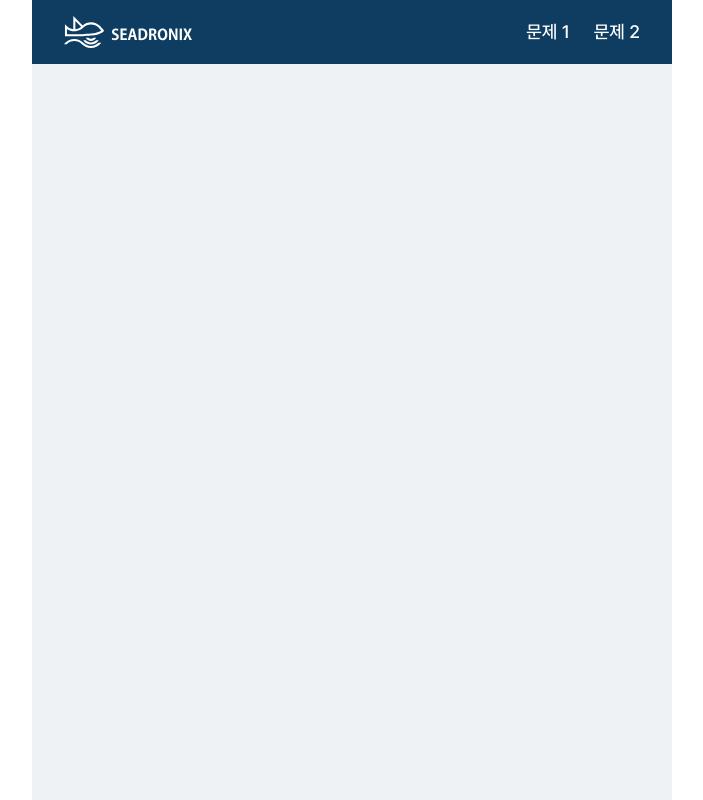
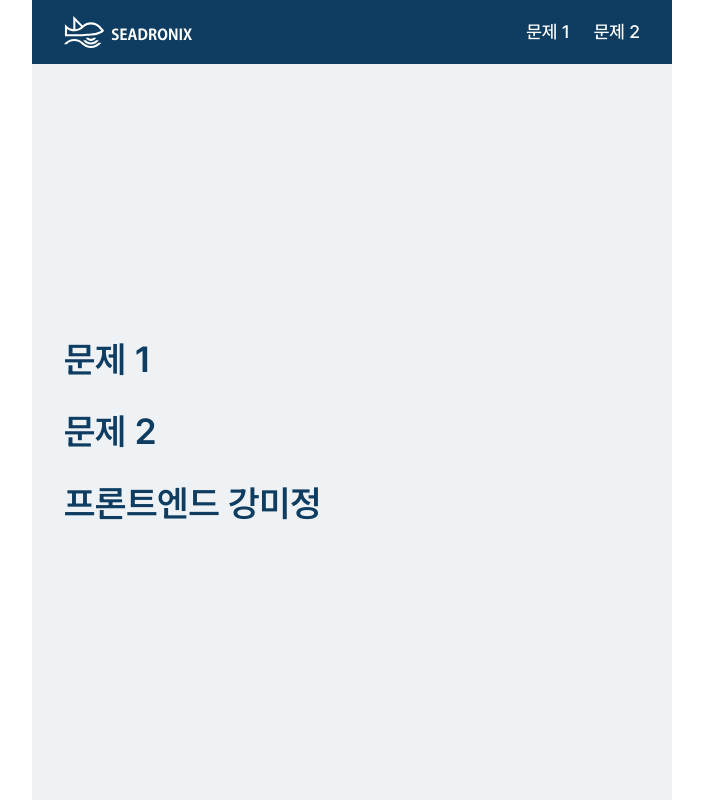
Before and after one commit to snakechickensoup/seadronix, a Next.js app: page / in a window 1280 px wide. Shown: the whole page, without its empty margins (288-991 px from the left). Built offline with nearby package versions, Linux system fonts and the light colour scheme.

Commit message:
feat: 메인 페이지 링크 추가

```diff
--- a/package.json
+++ b/package.json
@@ -9,7 +9,6 @@
     "lint": "next lint"
   },
   "dependencies": {
-    "@dnd-kit/core": "^6.3.1",
     "@hookform/resolvers": "^5.0.1",
     "@radix-ui/react-accordion": "^1.2.10",
     "@radix-ui/react-dialog": "^1.1.13",
--- a/src/app/page.tsx
+++ b/src/app/page.tsx
@@ -1,3 +1,15 @@
+import Link from 'next/link';
+
 export default function Home() {
-  return <div></div>;
+  return (
+    <main className='flex flex-1 flex-col justify-center gap-8 p-8'>
+      <Link href='/fibo' className='text-4xl font-semibold'>
+        문제 1
+      </Link>
+      <Link href='/video' className='text-4xl font-semibold'>
+        문제 2
+      </Link>
+      <strong className='text-4xl font-semibold'>프론트엔드 강미정</strong>
+    </main>
+  );
 }
```
Also changed, not shown: 1 other file (tests, documents, lock files or other folders).
